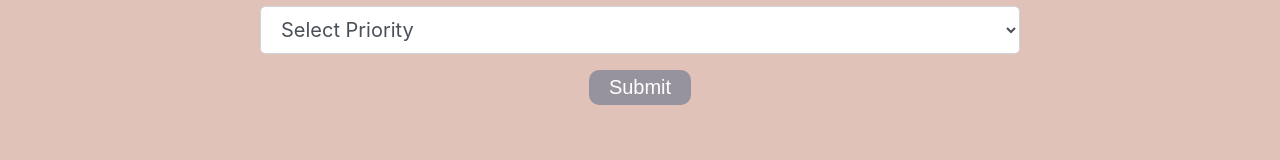
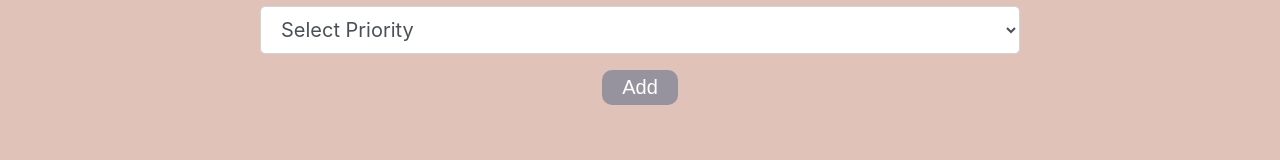
Before and after one commit to alionashm/projectFrontend, a React (Create React App) app: page /addProjectTask in a window 1280 px wide. Shown: the part 495-655 px from the top of the page. Built offline with nearby package versions, Linux system fonts and the light colour scheme.

Commit message:
Update task

```diff
--- a/src/components/ProjectTask/AddProjectTask.js
+++ b/src/components/ProjectTask/AddProjectTask.js
@@ -102,7 +102,7 @@ class AddProjectTask extends Component {
                                         <option className="card-task-notur-unim" value="NOT_URGENT_AND_UNIMPORTANT">NOT URGENT AND UNIMPORTANT</option>
                                     </select>
                                 </div>
-                                <input type="submit" className="btn btn-send" />
+                                <input type="submit" className="btn btn-send" value="Add"/>
                             </form>
                         </div>
                     </div>
--- a/src/components/ProjectTask/UpdateProjectTask.js
+++ b/src/components/ProjectTask/UpdateProjectTask.js
@@ -125,7 +125,7 @@ class UpdateProjectTask extends Component {
                                         <option className="card-task-notur-unim" value="NOT_URGENT_AND_UNIMPORTANT">NOT URGENT AND UNIMPORTANT</option>
                                     </select>
                                 </div>
-                                <input type="submit" className="btn btn-send" />
+                                <input type="submit" className="btn btn-send" value="Update"/>
                             </form>
                         </div>
                     </div>
--- a/src/index.css
+++ b/src/index.css
@@ -213,19 +213,19 @@ code {
 }
 
 .card-task-ur-im{
-  background-color:#f36d52;
+  background-color:#6a80b1;
 }
 
 .card-task-ur-unim{
-  background-color:#f4988b;
+  background-color:#7f99d1;
 }
 
 .card-task-notur-im{
-  background-color:#96939e;
+  background-color:#95b2f1;
 }
 
 .card-task-notur-unim{
-  background-color:#b3887f;
+  background-color:#aac5ff;
 }
 
 .card-task-header{
@@ -263,7 +263,7 @@ code {
   border-radius:calc(.25rem - 1px) calc(.25rem - 1px) 0 0
 }
 
-.bg-secondary{
+/*.bg-secondary{
   color: #f36d52;
   border-bottom:5px solid #f36d52;
 }
@@ -271,13 +271,13 @@ code {
 .bg-primary{
   color:#a6b574;
   border-bottom:5px solid #a6b574;
-  /*border-bottom:5px solid #f4988b;*/
+
 }
 
 .bg-success{
   color:#5f5d2d;
   border-bottom:5px solid #5f5d2d;
-}
+}*/
 
 .bg-light{
   background-color:#f8f9fa
```
